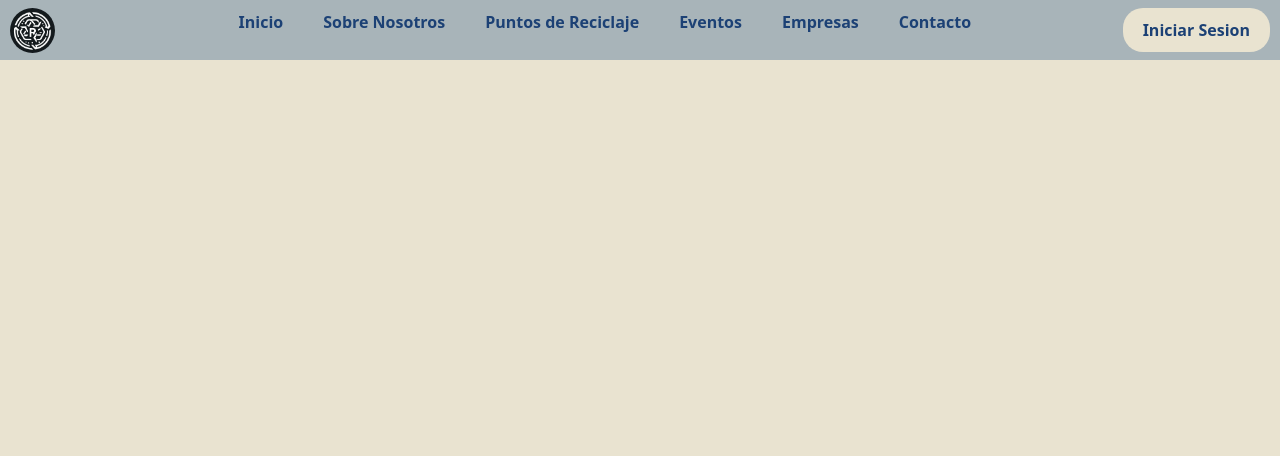
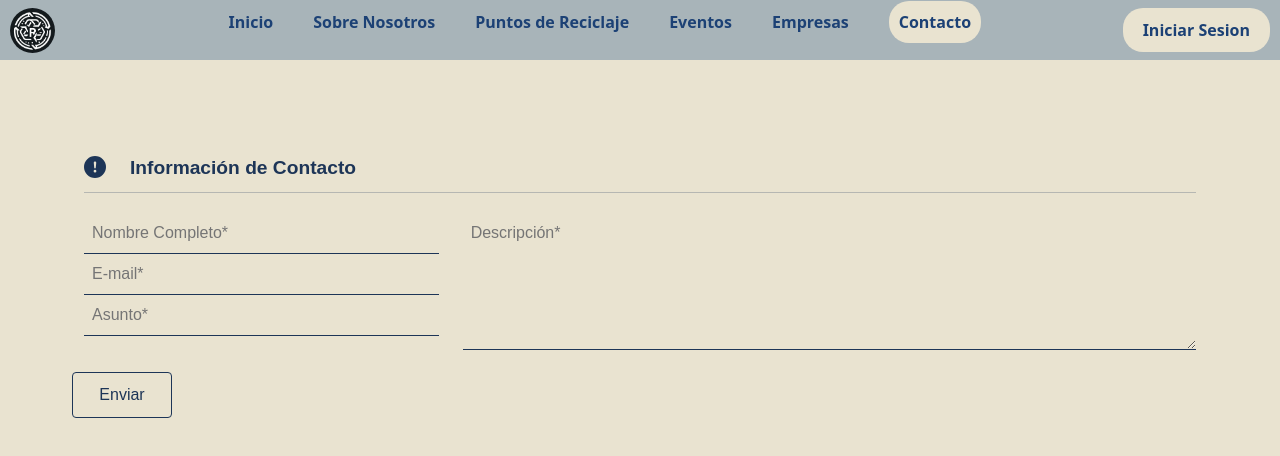
Before and after one commit to leonardoCoronel4/EcoTelas, a React (Create React App) app: page /contact in a window 1280 px wide. Shown: the top 456 px of the page. Built offline with nearby package versions, Linux system fonts and the light colour scheme.

Commit message:
[Contact] page

```diff
--- /dev/null
+++ b/src/assets/styles/contact.css
@@ -0,0 +1,64 @@
+.contact-form {
+  padding: 20px;
+  border-radius: 8px;
+  width: 90%;
+  margin: auto;
+  font-family: Arial, sans-serif;
+}
+
+.form-header {
+  display: flex;
+  color: #1d3557;
+}
+
+.icon {
+  font-size: 1.5rem;
+  margin-right: 10px;
+}
+
+.form-header h2 {
+  font-size: 1.2rem;
+  font-weight: bold;
+}
+
+.header-line {
+  border: none;
+  border-top: 1px solid #1d3557;
+  margin-top: 5px;
+  margin-bottom: 20px;
+}
+
+.form-group input {
+  padding: 8px;
+  font-size: 1rem;
+  border: none;
+  border-bottom: 1px solid #1d3557;
+  background-color: transparent;
+}
+
+.form-group textarea {
+  padding: 8px;
+  font-size: 1rem;
+  border: none;
+  border-bottom: 1px solid #1d3557;
+  background-color: transparent;
+}
+
+.submit-button {
+  grid-column: span 2;
+  padding: 10px;
+  background-color: transparent;
+  color: #1d3557;
+  border: 1px solid #1d3557;
+  font-size: 1rem;
+  border-radius: 4px;
+  cursor: pointer;
+  width: 100px;
+  margin-top: 15px;
+  justify-self: center;
+}
+
+.submit-button:hover {
+  background-color: #1d3557;
+  color: #f0e7d4;
+}
--- a/src/components/NavBar.js
+++ b/src/components/NavBar.js
@@ -15,7 +15,7 @@ const NavBar = () => {
                 <li><NavLink to='/recycling-points'>Puntos de Reciclaje</NavLink></li>
                 <li><NavLink to='/b'>Eventos</NavLink></li>
                 <li><NavLink to='/c'>Empresas</NavLink></li>
-                <li><NavLink to='/d'>Contacto</NavLink></li>
+                <li><NavLink to='/contact'>Contacto</NavLink></li>
             </ul>
             <NavLink to="/" id='login'>Iniciar Sesion</NavLink>
         </nav>
--- a/src/pages/App.js
+++ b/src/pages/App.js
@@ -2,6 +2,7 @@ import '../../node_modules/bootstrap/dist/css/bootstrap.css';
 import '../assets/styles/App.css';
 import NewUser from '../pages/user/new';
 import RecyclingPoints from '../pages/recyclingPoints';
+import Contact from '../pages/contact';
 import { BrowserRouter as Router, Route, Routes } from 'react-router-dom';
 import AppMain from './index';
 import NavBar from '../components/NavBar';
@@ -24,6 +25,10 @@ const App = () => {
                         path="/recycling-points"
                         element={<RecyclingPoints />}
                     />
+                    <Route
+                        path="/contact"
+                        element={<Contact />}
+                    />
                 </Routes>
             </div>
         </Router >
--- /dev/null
+++ b/src/pages/contact/index.js
@@ -0,0 +1,37 @@
+
+import React from 'react';
+import '../../assets/styles/contact.css'
+const Contact = () => {
+    return (
+        <div className="contact-form mt-5 pt-5">
+            <div className="form-header">
+                <svg xmlns="http://www.w3.org/2000/svg" width="22" height="22" fill="currentColor" class="bi bi-exclamation-circle-fill" viewBox="0 0 16 16">
+                    <path d="M16 8A8 8 0 1 1 0 8a8 8 0 0 1 16 0M8 4a.905.905 0 0 0-.9.995l.35 3.507a.552.552 0 0 0 1.1 0l.35-3.507A.905.905 0 0 0 8 4m.002 6a1 1 0 1 0 0 2 1 1 0 0 0 0-2" />
+                </svg>
+                <h2 className='ms-4'>Información de Contacto</h2>
+            </div>
+            <hr className="header-line" />
+
+            <form className="row">
+                <div className='col-md-4'>
+                    <div className="form-group">
+                        <input type="text" className='w-100' required placeholder='Nombre Completo*' />
+                    </div>
+                    <div className="form-group">
+                        <input type="email" className='w-100' required placeholder='E-mail*' />
+                    </div>
+                    <div className="form-group">
+                        <input type="text" className='w-100' required placeholder='Asunto*' />
+                    </div>
+                </div>
+                <div className='col-md-8'>
+                    <div className="form-group">
+                        <textarea type="text" className='w-100' required placeholder='Descripción*' rows={5} />
+                    </div>
+                </div>
+                <button type="submit" className="submit-button">Enviar</button>
+            </form>
+        </div>
+    );
+}
+export default Contact;
```
